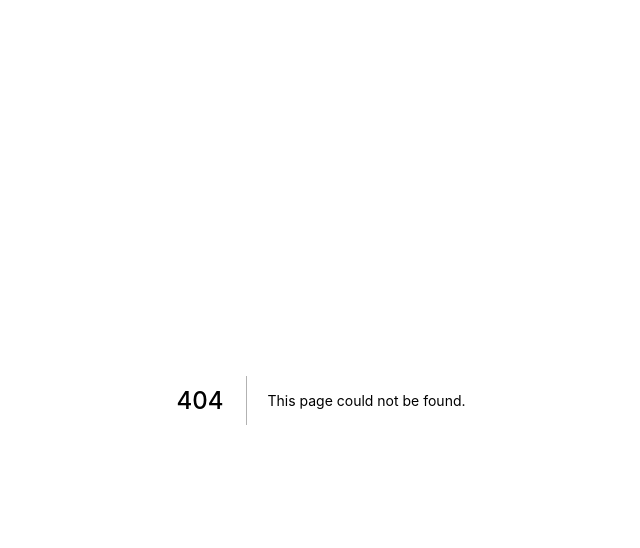
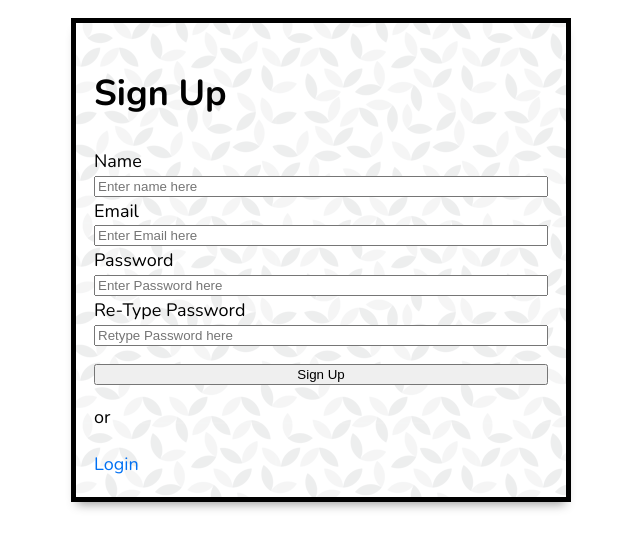
Before and after one commit to tusharv/proximity-0, a Next.js app: page /signup in a window 1280 px wide. Before the commit this address had no page. Shown: the top 548 px of the page, without its empty margins (319-959 px from the left). Built offline with nearby package versions, Linux system fonts and the light colour scheme.

Commit message:
Added Login, Signup and Dashboard

```diff
--- /dev/null
+++ b/pages/_app.js
@@ -0,0 +1,5 @@
+import '../styles/global.css'
+
+export default function App({ Component, pageProps }) {
+    return <Component {...pageProps} />
+}
--- /dev/null
+++ b/pages/signup/index.js
@@ -0,0 +1,62 @@
+import { useState } from 'react'
+import Link from 'next/link'
+
+export default function Signup() {
+    const [name, setName] = useState('')
+    const [email, setMail] = useState('')
+    const [password, setPass] = useState('')
+    const [retypePassword, setPassAgain] = useState('')
+
+    const submit = (e) => {
+        e.preventDefault();
+
+        if(name.length < 1) {
+            alert('Name can not be blank!');
+            return 0;
+        }
+
+        //Validation
+
+        var requestOptions = {
+            method: 'POST',
+            headers: new Headers({"Content-Type": "application/json"}),
+            body: JSON.stringify({name, email , password})
+          };
+
+        fetch("https://assign.leadwithcode.com/user", requestOptions)
+          .then(response => response.text())
+          .then(result => console.log(result))
+          .catch(error => console.log('error', error));
+    }
+
+    return (
+        <>
+            <div className="container">
+                <form mothod="POST" onSubmit={submit}>
+                    <h1>Sign Up</h1>
+                    <label htmlFor="name">
+                        Name
+                    </label>
+                    <input type="text" name="name" id="name" placeholder="Enter name here" value={name} onChange={e => setName(e.target.value)} required></input>
+                    <label htmlFor="email">
+                        Email
+                    </label>
+                    <input type="email" name="email" id="email" placeholder="Enter Email here" value={email} onChange={e => setMail(e.target.value)} required></input>
+                    <label htmlFor="password">
+                        Password
+                    </label>
+                    <input type="password" name="password" id="password" placeholder="Enter Password here" value={password} onChange={e => setPass(e.target.value)}></input>
+                    <label htmlFor="retypePassword">
+                        Re-Type Password
+                    </label>
+                    <input type="password" name="retypePassword" id="retypePassword" placeholder="Retype Password here" value={retypePassword} onChange={e => setPassAgain(e.target.value)}></input>
+                    <button className="btn">Sign Up</button>
+                    <p>or</p>
+                    <Link href="/login">
+                        Login
+                    </Link>
+                </form>
+            </div>
+        </>
+    )
+}
--- /dev/null
+++ b/styles/global.css
@@ -0,0 +1,92 @@
+@import url('https://fonts.googleapis.com/css2?family=Nunito:wght@400;600;700&display=swap');
+html, body {
+    padding: 0;
+    margin: 0;
+    font-family: 'Nunito', sans-serif;
+    line-height: 1.6;
+    font-size: 18px;
+}
+
+* {
+    box-sizing: border-box;
+}
+
+a {
+    color: #0070f3;
+    text-decoration: none;
+}
+
+a:hover {
+    text-decoration: underline;
+}
+
+img {
+    max-width: 100%;
+    display: block;
+}
+
+.container {
+    padding: 0 0.5rem;
+    display: flex;
+    flex-direction: column;
+    justify-content: center;
+    align-items: center;
+}
+
+.container form {
+    display: flex;
+    flex-direction: column;
+    justify-content: left;
+    align-items: top;
+    min-width: 500px;
+    padding: 1rem;
+    margin: 1rem;
+    border: 5px solid black;
+    background-image: url('../public/images/geometric-leaves.png');
+    box-shadow: 0 8px 10px -6px #999;
+}
+
+input.container, button.container {
+    font-family: 'Nunito', sans-serif;
+    margin-bottom: 0.5rem;
+}
+
+.error {
+    border: 1px solid red;
+}
+
+.btn {
+    margin-top: 1rem;
+}
+
+.dashboard-head {
+    display: flex;
+    justify-content:space-between;
+}
+
+.dashboard-head span {
+    margin: 10px;
+}
+
+span button {
+    margin-right: 10px;
+}
+
+
+table {
+    font-family: arial, sans-serif;
+    border-collapse: collapse;
+    width: auto;
+    min-width: calc(100vw - 2rem);
+    margin: 1rem;
+  }
+
+  td, th {
+    border: 1px solid #dddddd;
+    text-align: left;
+    padding: 8px;
+  }
+
+  tr:nth-child(even) {
+    background-color: #dddddd;
+  }
```
Also changed, not shown: pages/dashboard/index.js (added, +78 -0 lines), pages/login/index.js (added, +90 -0 lines), public/images/geometric-leaves.png (added).
